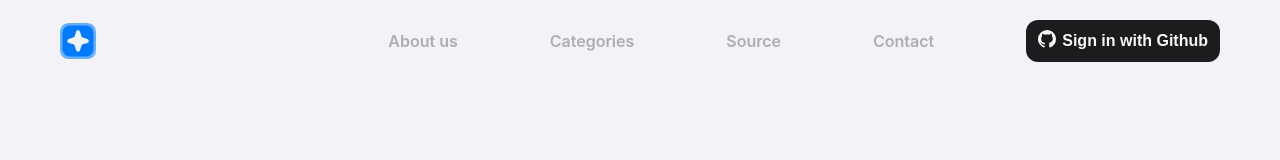
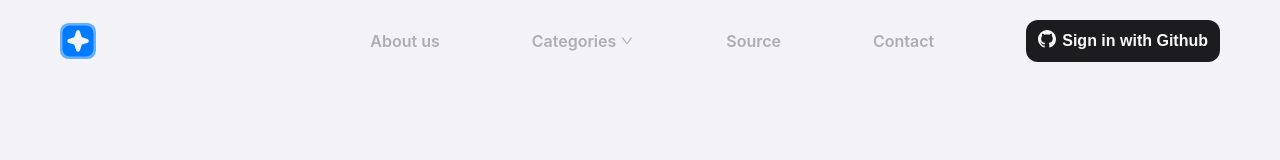
Before and after one commit to tiagoliveira555/petrichor-website, a Next.js app: page / in a window 1280 px wide. Shown: the top 160 px of the page. Built offline with nearby package versions, Linux system fonts and the light colour scheme.

Commit message:
added icon to button

```diff
--- a/src/components/Menubar/index.tsx
+++ b/src/components/Menubar/index.tsx
@@ -3,6 +3,7 @@ import { Menu, Logo, Navbar } from "./styles"
 import Image from "next/image"
 
 import { SingInButton } from "../SingInButton"
+import { AiOutlineDown } from "react-icons/ai"
 
 export function Menubar() {
   return (
@@ -21,11 +22,19 @@ export function Menubar() {
           <li>About us</li>
           <li id="menu-dropdown">
             <a>
-              Categories
+              <span>Categories</span>
+              <AiOutlineDown
+                size={14}
+                color="#AEAEB2"
+              ></AiOutlineDown>
             </a>
             <ul className="dropdown-submenu">
-              <li><a>Individual</a></li>
-              <li><a>Enterprise</a></li>
+              <li>
+                <a>Individual</a>
+              </li>
+              <li>
+                <a>Enterprise</a>
+              </li>
             </ul>
           </li>
           <li>Source</li>
--- a/src/components/Menubar/styles.ts
+++ b/src/components/Menubar/styles.ts
@@ -41,9 +41,14 @@ export const Navbar = styled.nav`
 
       visibility: hidden;
       opacity: 0;
-
     }
-
+    #menu-dropdown a {
+      display: flex;
+      align-items: center;
+    }
+    #menu-dropdown a span{
+      padding-right: 4px;
+    }
     #menu-dropdown:hover > .dropdown-submenu {
       visibility: visible;
       opacity: 1;
```
